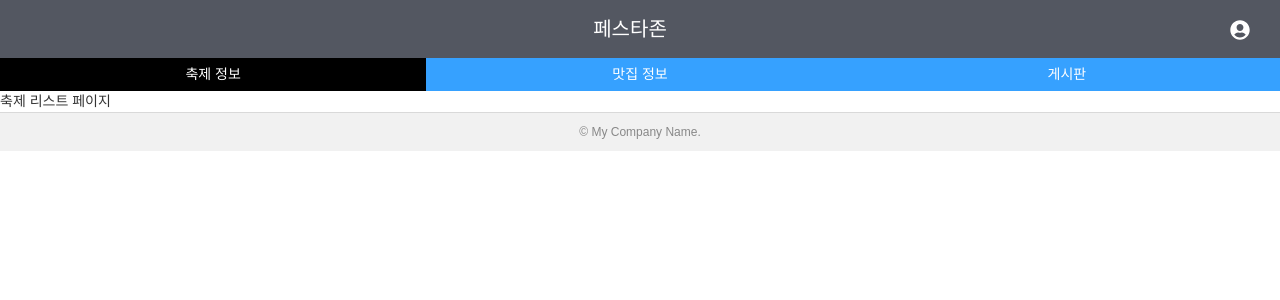
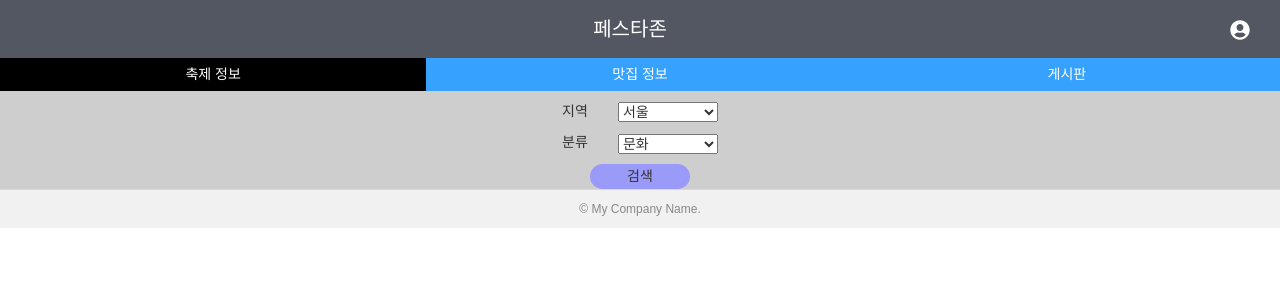
Before and after one commit to Junsaa/Festajone, a React (Create React App) app in the folder festajone/: page /festivallist in a window 1280 px wide. Shown: the top 300 px of the page. Built offline with nearby package versions, Linux system fonts and the light colour scheme.

Commit message:
축제검색

```diff
--- /dev/null
+++ b/festajone/src/components/FestivalList/FestivalList.css
@@ -0,0 +1,41 @@
+.root {
+  display: flex;
+  justify-content: center;
+}
+.root .searchFestival {
+  background-color: rgb(206, 206, 206);
+  width: 100%;
+  padding-top: 10px;
+}
+.root .searchFestival .region {
+  display: flex;
+  justify-content: center;
+}
+.root .searchFestival .region .regionOption {
+  padding-left: 30px;
+}
+.root .searchFestival .region .regionOption select {
+  width: 100px;
+}
+.root .searchFestival .classify {
+  display: flex;
+  justify-content: center;
+  padding-top: 10px;
+}
+.root .searchFestival .classify .classfyOption {
+  padding-left: 30px;
+}
+.root .searchFestival .classify .classfyOption select {
+  width: 100px;
+}
+.root .searchFestival .searchFinish {
+  display: flex;
+  justify-content: center;
+  padding-top: 10px;
+}
+.root .searchFestival .searchFinish button {
+  background-color: rgb(154, 154, 249);
+  width: 100px;
+  height: 25px;
+  border-radius: 20px;
+}/*# sourceMappingURL=FestivalList.css.map */
--- a/festajone/src/components/FestivalList/FestivalList.js
+++ b/festajone/src/components/FestivalList/FestivalList.js
@@ -1,9 +1,43 @@
 import React from 'react'
+import './FestivalList.css'
 
 const FestivalList = () => {
   return (
-    <div>
-      축제 리스트 페이지
+    <div className='root'>
+      <div className='searchFestival'>
+        <div className='region'>
+          <div className='title'>지역</div>
+          <div className='regionOption'>
+            <select id="">
+              <option value="">서울</option>
+              <option value="">대구</option>
+              <option value="">부산</option>
+              <option value="">광주</option>
+              <option value="">인천</option>
+              <option value="">울산</option>
+              <option value="">경기</option>
+              <option value="">충남</option>
+              <option value="">전남</option>
+            </select>
+          </div>
+        </div>
+        <div className='classify'>
+          <div className='title'>분류</div>
+          <div className='classfyOption'>
+            <select name="" id="">
+              <option value="">문화</option>
+              <option value="">영화</option>
+              <option value="">축제</option>
+            </select>
+          </div>
+        </div>
+        <div className='searchFinish'>
+            <button>검색</button>
+        </div>
+      </div>
+
+
+
     </div>
   )
 }
--- /dev/null
+++ b/festajone/src/components/FestivalList/FestivalList.scss
@@ -0,0 +1,48 @@
+.root{
+    display: flex;
+    justify-content: center;
+
+    .searchFestival {
+        background-color: rgb(206, 206, 206);
+        width: 100%;
+        padding-top: 10px;
+
+        .region {
+            display: flex;
+            justify-content: center;
+
+            .regionOption{
+                padding-left: 30px;
+
+                select{
+                width: 100px;
+                }
+            }
+        }
+        .classify {
+            display: flex;
+            justify-content: center;
+            padding-top: 10px;
+            .classfyOption{
+                padding-left: 30px;
+
+                select{
+                width: 100px;
+                }
+            }
+        }
+        .searchFinish{
+            display: flex;
+            justify-content: center;
+            padding-top: 10px;
+
+            button {
+                background-color: rgb(154, 154, 249);
+                width: 100px;
+                height: 25px;
+                border-radius: 20px;
+
+            }
+        }
+    }
+}
```
Also changed, not shown: 1 other file (tests, documents, lock files or other folders).
